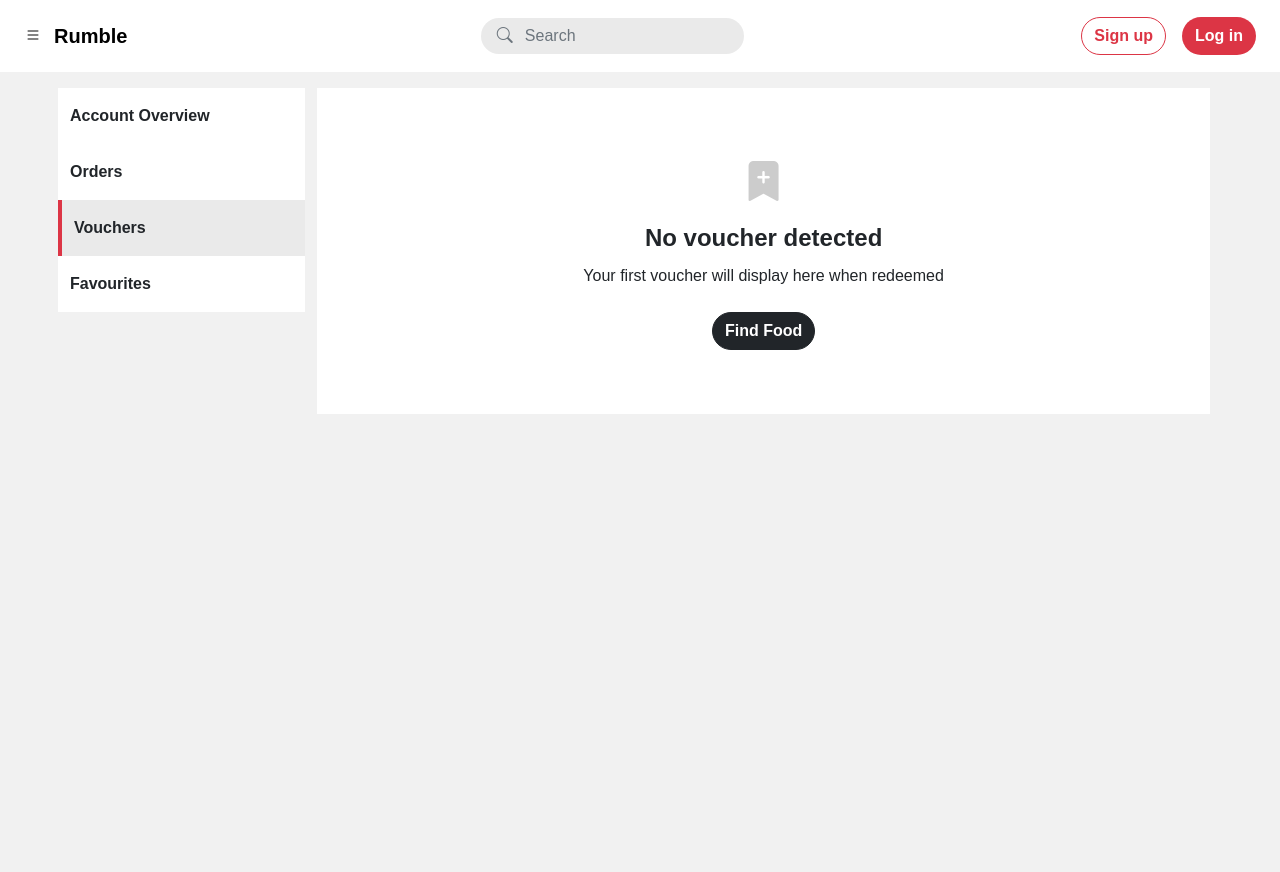
After one commit to Armadillidiid/food-delivery-ecommerce, a Django app: page /profile/voucher/ in a window 1280 px wide. The commit adds this page. Run offline with Django 4.2, Linux system fonts and the light colour scheme; some libraries are stand-ins or nearby versions; some web fonts are replaced.

Commit message:
Created favourites & vouchers view

```diff
--- a/mysite/templates/profile-order.html
+++ b/mysite/templates/profile-order.html
@@ -26,13 +26,15 @@ Home page | Rumble
                 </a>
             </div>
             <div class="row py-3 bg-white" id="vouchers">
+                <a href="{% url 'profile-voucher' %}" class="remove-link-style">
                     <span class="fw-bold">Vouchers</span>
+                </a>
             </div>
             <div class="row py-3 bg-white" id="favourites">
                 <span class="fw-bold">Favourites</span>
             </div>
         </div>
-        <div>
+        <div class="w-100">
             {% if orders %}
             {% for order in orders %}
             <div class="p-3 bg-white w-100 mb-3">
@@ -76,6 +78,7 @@ Home page | Rumble
             </div>
             {% endfor %}
             {% else %}
+            <div class="p-3 bg-white w-100 mb-3">
                 <div class="d-flex flex-column justify-content-center align-items-center p-5">
                     <div class="mb-2">
                         <i class="bi bi-bookmark-plus-fill fs-1 text-dark-gray"></i>
@@ -91,6 +94,7 @@ Home page | Rumble
                             <a href="{% url 'home' %}" class="remove-link-style">Find Food</a></button>
                     </div>
                 </div>
+            </div>
             {% endif %}
         </div>
     </div>
--- /dev/null
+++ b/mysite/templates/profile-voucher.html
@@ -0,0 +1,58 @@
+{% extends 'layout-checkout.html' %}
+
+{% block title %}
+Home page | Rumble
+{% endblock %}
+
+{% load static %}
+{% load mathfilters %}
+
+{% block script %}
+<script src="{% static 'js/profile.js' %}"></script>
+{% endblock %}
+
+{% block main %}
+<div class="container-fluid p-0 gray-page-background">
+    <div class="container d-flex pt-3 px-0 gap-4">
+        <div class="w-25" id="profile-sidenav" data-route="{{ route }}">
+            <div class="row py-3 bg-white" id="overview">
+                <a href="{% url 'profile-overview' %}" class="remove-link-style">
+                    <span class="fw-bold">Account Overview</span>
+                </a>
+            </div>
+            <div class="row py-3 bg-white" id="orders">
+                <a href="{% url 'profile-order' %}" class="remove-link-style">
+                    <span class="fw-bold">Orders</span>
+                </a>
+            </div>
+            <div class="row py-3 bg-white" id="vouchers">
+                <span class="fw-bold">Vouchers</span>
+            </div>
+            <div class="row py-3 bg-white" id="favourites">
+                <a href="{% url 'profile-favourite' %}" class="remove-link-style">
+                    <span class="fw-bold">Favourites</span>
+                </a>
+            </div>
+        </div>
+        <div class="w-100">
+            <div class="p-3 bg-white w-100">
+                <div class="d-flex flex-column justify-content-center align-items-center p-5">
+                    <div class="mb-2">
+                        <i class="bi bi-bookmark-plus-fill fs-1 text-dark-gray"></i>
+                    </div>
+                    <div class="mb-2">
+                        <span class="fw-bold fs-4">No voucher detected</span>
+                    </div>
+                    <div class="mb-4">
+                        <span class="fs-6">Your first voucher will display here when redeemed</span>
+                    </div>
+                    <div class="">
+                        <button class="btn btn-dark fw-bold rounded-pill">
+                            <a href="{% url 'home' %}" class="remove-link-style">Find Food</a></button>
+                    </div>
+                </div>
+            </div>
+        </div>
+    </div>
+</div>
+{% endblock %}
--- a/mysite/views.py
+++ b/mysite/views.py
@@ -321,7 +321,6 @@ def profileOrder(request):
     orders = Order.objects.filter(customer=customer, is_complete=True).order_by('-date_order')
     items = {}
     for order in orders:
-        # order.save()
         items[order] = order.orderitem_set.all()
 
     context = {
@@ -331,3 +330,17 @@ def profileOrder(request):
         'items': items
     }
     return render(request, "profile-order.html", context)
+
+
+def profileVoucher(request):
+    context = {
+        'route': 'vouchers',
+    }
+    return render(request, 'profile-voucher.html', context)
+
+
+def profileFavourite(request):
+    context = {
+        'route': 'favourites'
+    }
+    return render(request, 'profile-favourite', context)
--- a/setup/urls.py
+++ b/setup/urls.py
@@ -35,7 +35,9 @@ urlpatterns = [
     path('process-order/', views.processOrder, name='process-order'),
     path('delete-order/', views.deleteOrder, name='delete-order'),
     path('profile/overview/', views.profileOverview, name='profile-overview'),
-    path('profile/order/', views.profileOrder, name='profile-order')
+    path('profile/order/', views.profileOrder, name='profile-order'),
+    path('profile/voucher/', views.profileVoucher, name="profile-voucher"),
+    path('profile/favourite/', views.profileFavourite, name='profile-favourite')
 
 ]
 
```
Also changed, not shown: mysite/templates/profile-overview.html (+6 -2 lines), 1 other file. Lines whose indentation alone changed are shown as unchanged.
